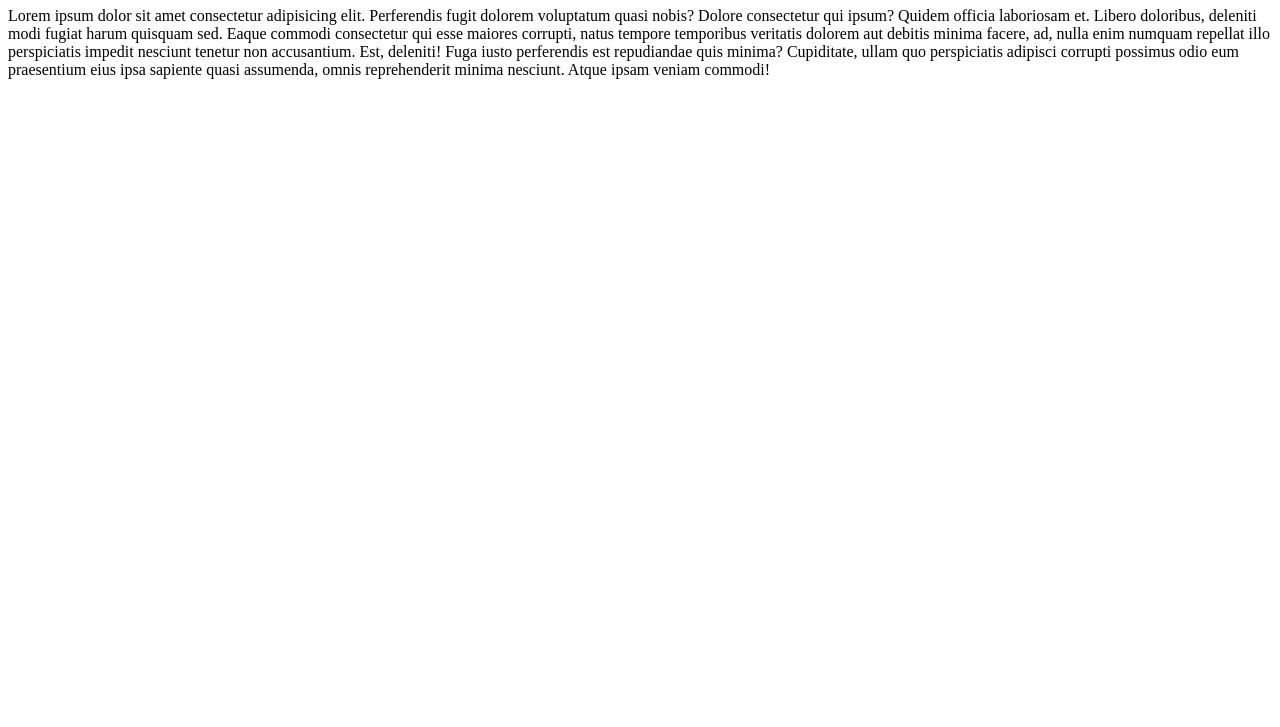
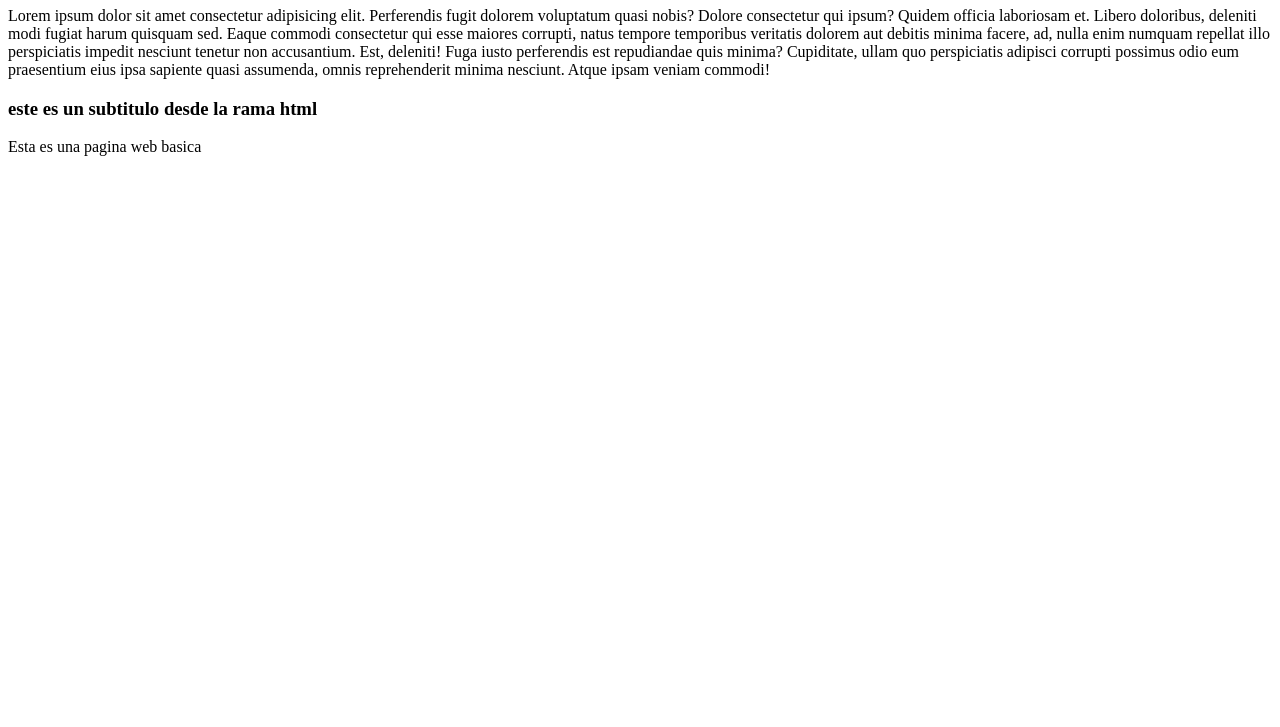
Before and after one commit to Andres-Piriz23/practica-git, a plain HTML site: page index.html in a window 1280 px wide. Shown: the part 73-800 px from the top of the page. Drawn offline with Linux system fonts and the light colour scheme.

Commit message:
Agregamos cambios al archivo html

```diff
--- a/index.html
+++ b/index.html
@@ -13,6 +13,8 @@
 Eaque commodi consectetur qui esse maiores corrupti, natus tempore temporibus veritatis dolorem aut debitis minima facere, ad, nulla enim numquam repellat illo perspiciatis impedit nesciunt tenetur non accusantium. Est, deleniti!
 Fuga iusto perferendis est repudiandae quis minima? Cupiditate, ullam quo perspiciatis adipisci corrupti possimus odio eum praesentium eius ipsa sapiente quasi assumenda, omnis reprehenderit minima nesciunt. Atque ipsam veniam commodi!</p>
 
+<h3>este es un subtitulo desde la rama html</h3>
+<p>Esta es una pagina web basica</p>
 
 </body>
 </html>
```
